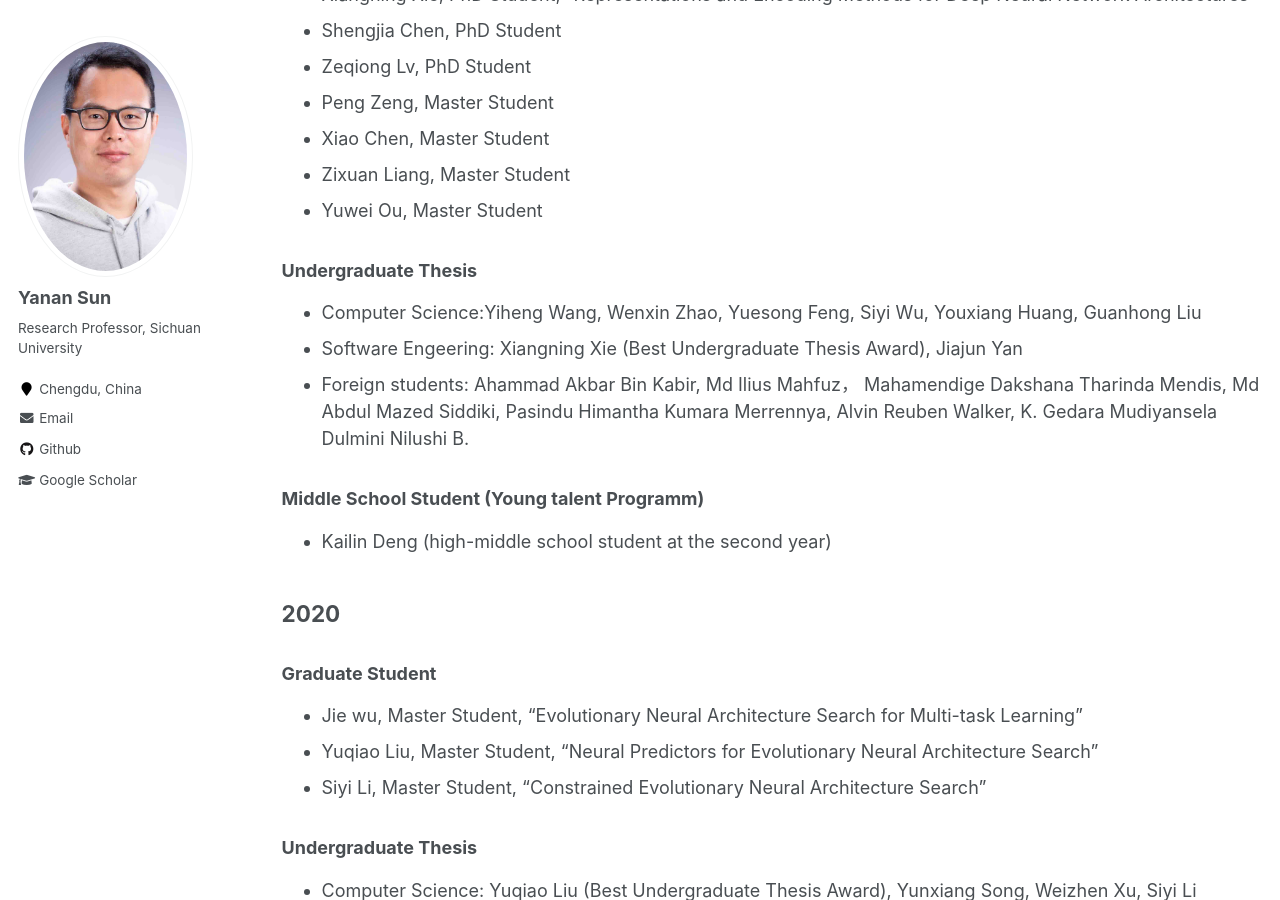
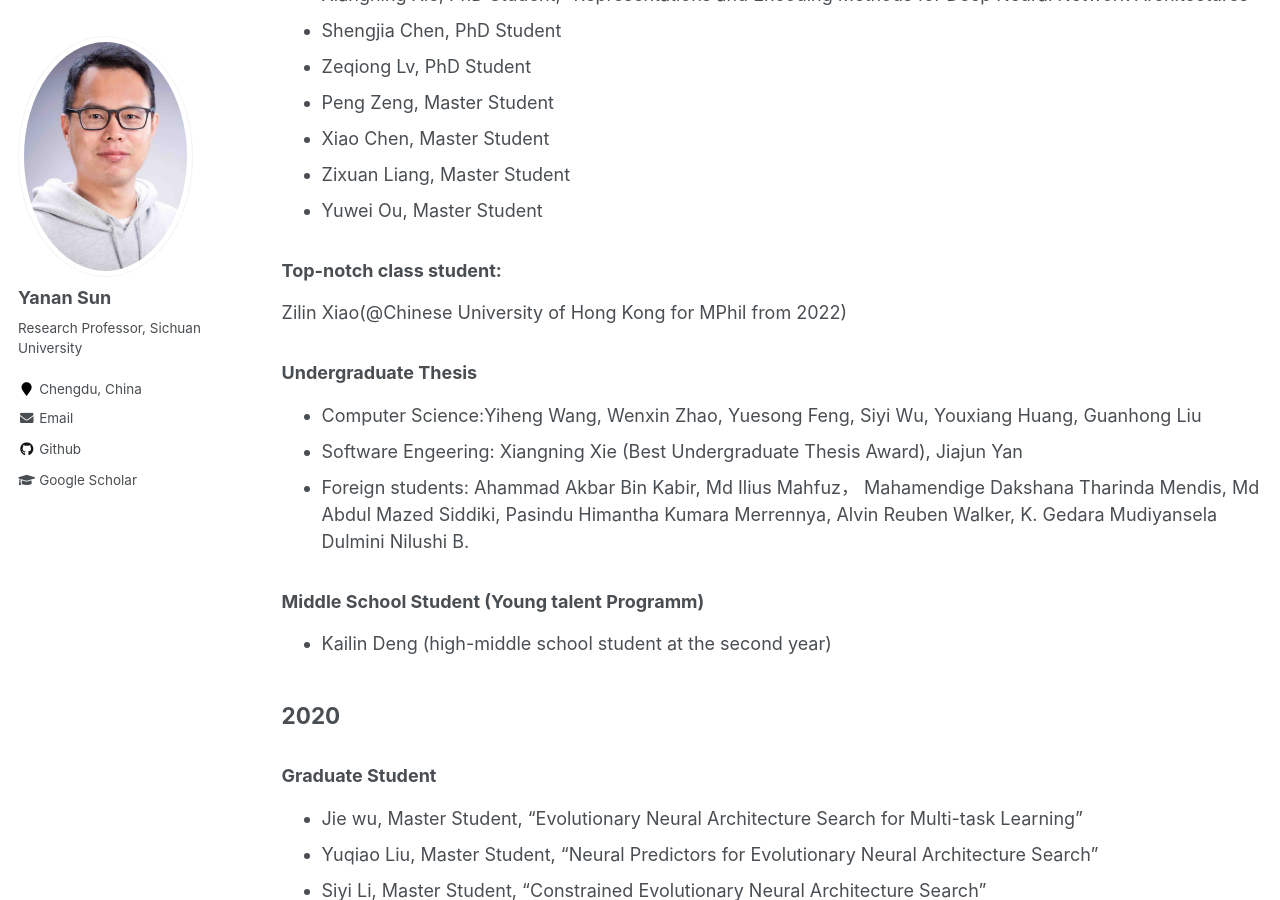
Before and after one commit to yn-sun/yn-sun.github.io, a Jekyll site: the page built from _pages/supervision.md, in a window 1280 px wide and 900 px high, scrolled down 361 px. Built offline with Jekyll 4.4.1, drawn with Linux system fonts in a browser that asks for light colours; comment, search, counter and statistics services are not loaded.

Commit message:
Update supervision.md

```diff
--- a/_pages/supervision.md
+++ b/_pages/supervision.md
@@ -15,6 +15,9 @@ author_profile: true
 * Xiao Chen, Master Student
 * Zixuan Liang, Master Student
 * Yuwei Ou, Master Student
+
+### Top-notch class student:
+Zilin Xiao(@Chinese University of Hong Kong for MPhil from 2022)
 
 ### Undergraduate Thesis
 * Computer Science:Yiheng Wang, Wenxin Zhao, Yuesong Feng, Siyi Wu, Youxiang Huang, Guanhong Liu
```
